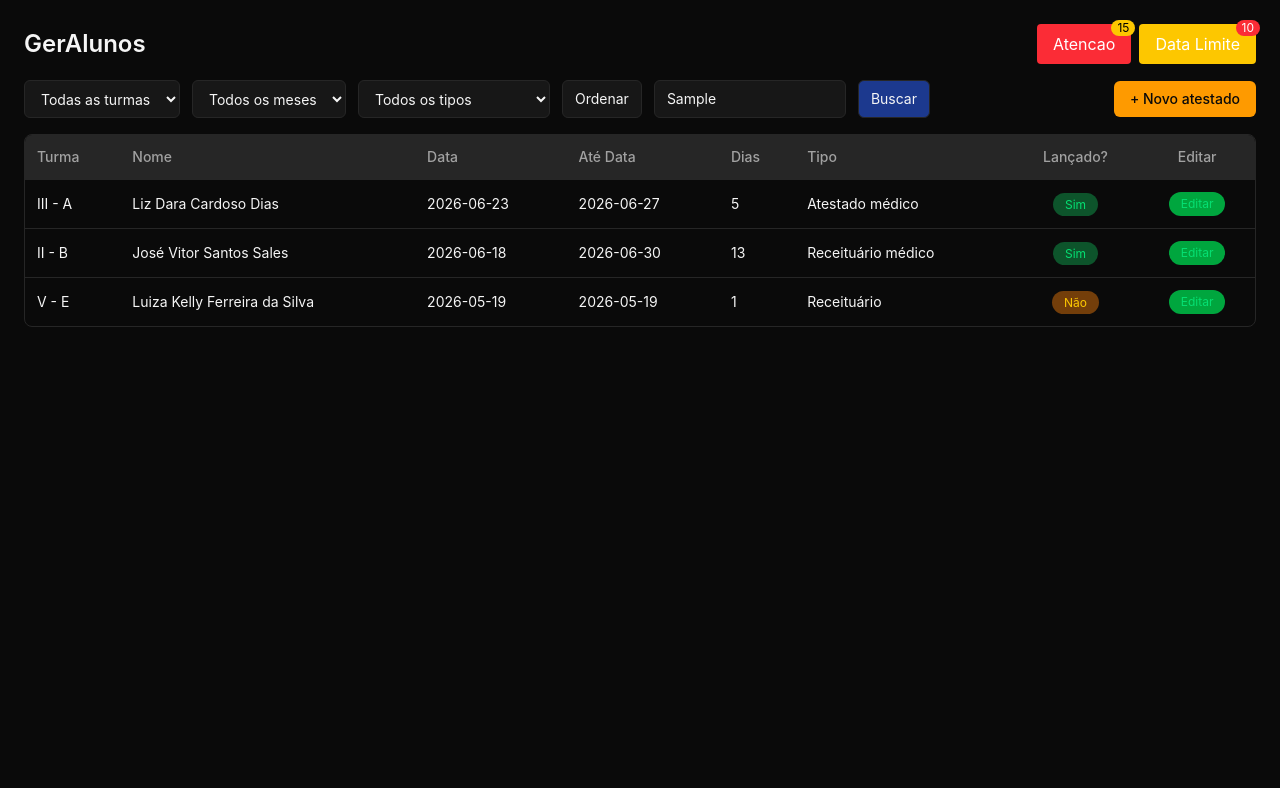
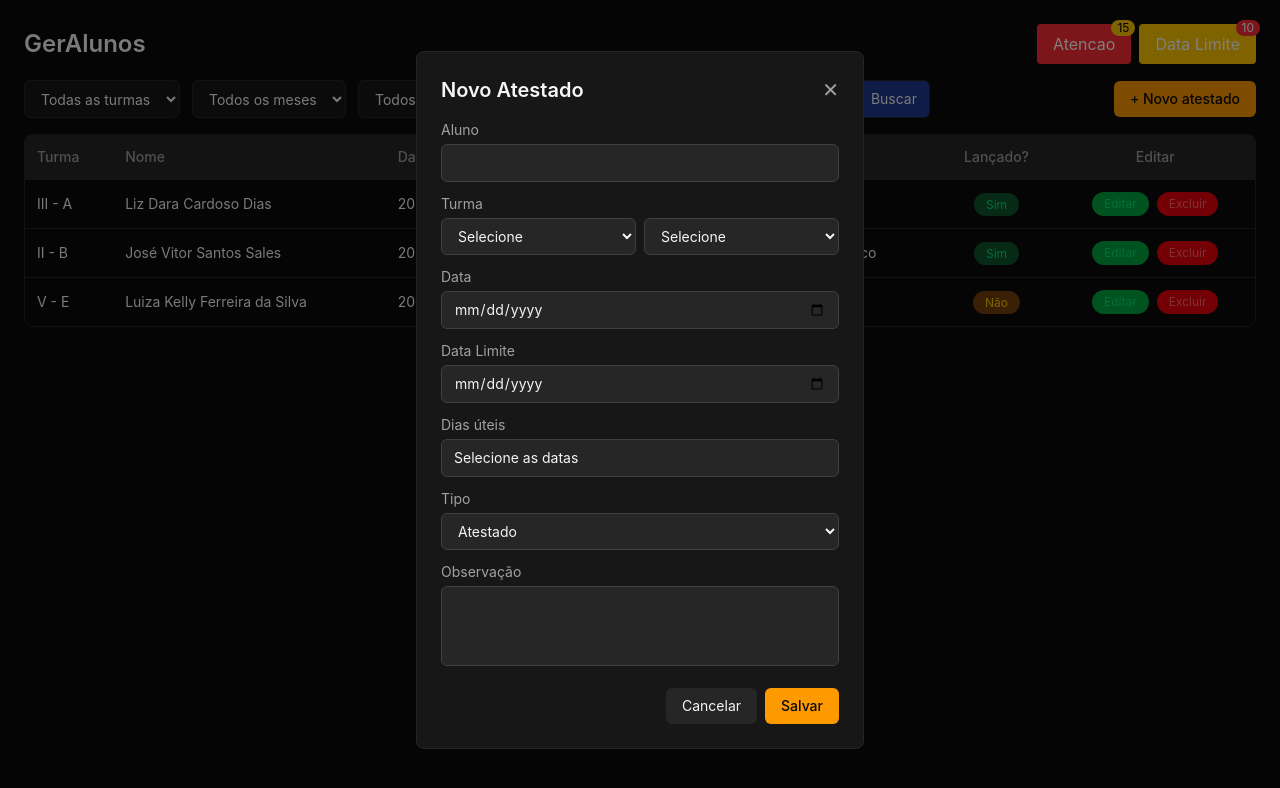
Before and after one commit to Sr-Okami/GerAlunos, a React (Vite) app: page / in a window 1280 px wide. Both pictures are taken after typing "Sample" into the empty fields and a click on the button "+ Novo atestado". Shown: the top 788 px of the page. Built offline with nearby package versions, Linux system fonts and the light colour scheme.

Commit message:
Modal para adicionar novos atestados.

```diff
--- a/main.js
+++ b/main.js
@@ -13,5 +13,5 @@ function createWindow() {
 
 app.whenReady().then(() => {
   createWindow()
-  Menu.setApplicationMenu(null)
+  Menu.setApplicationMenu(true)
 })
--- a/src/App.jsx
+++ b/src/App.jsx
@@ -1,10 +1,24 @@
+import { useState } from 'react'
 import AtestadosTable from "./components/AtestadosTable"
 import { mockAtestados } from "./data/mockAtestados"
 import FiltrosBar from "./components/FiltrosBar"
 import Atencao from "./components/Atencao"
 import DataLimite from "./components/DataLimite"
+import NovoAtestado from "./components/NovoAtestado"
 
 function App() {
+  const [atestados, setAtestados] = useState(mockAtestados)
+  const [modalAberto, setModalAberto] = useState(false)
+
+  const handleSalvarAtestado = (novoAtestado) => {
+    const novo = {
+      id: atestados.length + 1,
+      ...novoAtestado,
+      status: 'ativo'
+    }
+    setAtestados(prev => [novo, ...prev])
+  }
+
   return (
     <div className="min-h-screen bg-neutral-950 text-neutral-100 p-6">
       <div className="flex justify-between items-center mb-4">
@@ -17,12 +31,18 @@ function App() {
 
       <FiltrosBar
         turmas={['III - A', 'II - B', 'V - E']}
-        onNovoAtestado={() => console.log('clicou em novo atestado')}
+        onNovoAtestado={() => setModalAberto(true)}
       />
 
       <div className="border border-neutral-800 rounded-lg overflow-hidden">
-        <AtestadosTable atestados={mockAtestados} />
+        <AtestadosTable atestados={atestados} />
       </div>
+
+      <NovoAtestado
+        isOpen={modalAberto}
+        onClose={() => setModalAberto(false)}
+        onSalvar={handleSalvarAtestado}
+      />
     </div>
   )
 }
--- a/src/components/AtestadosTable.jsx
+++ b/src/components/AtestadosTable.jsx
@@ -16,7 +16,7 @@ function AtestadosTable({ atestados }) {
       <tbody>
         {atestados.map((atestado) => (
           <tr key={atestado.id} className="border-t border-neutral-800">
-            <td className="p-3">{atestado.turma}</td>
+            <td className="p-3">{atestado.turmaNumero} - {atestado.turmaLetra}</td>
             <td className="p-3">{atestado.nome}</td>
             <td className="p-3">{atestado.data}</td>
             <td className="p-3">{atestado.ateData}</td>
@@ -33,9 +33,12 @@ function AtestadosTable({ atestados }) {
                 </span>
               )}
             </td>
-            <td className="p-3 text-center">
+            <td className="p-3 text-center gap-2 flex justify-center">
               <button className="bg-green-600 text-green-400 hover:bg-green-950 text-xs px-3 py-1 rounded-full cursor-pointer">
                 Editar
+              </button>
+              <button className="bg-red-600 text-red-400 hover:bg-red-950 text-xs px-3 py-1 rounded-full cursor-pointer">
+                Excluir
               </button>
             </td>
           </tr>
--- /dev/null
+++ b/src/components/NovoAtestado.jsx
@@ -0,0 +1,235 @@
+import { useState, useEffect } from 'react'
+
+function NovoAtestado({ isOpen, onClose, onSalvar }) {
+  const [formData, setFormData] = useState({
+    nome: '',
+    turmaNumero: '',
+    turmaLetra: '',
+    data: '',
+    ateData: '',
+    dias: '',
+    obs: '',
+    tipo: 'Atestado'
+  })
+
+  // Função para calcular dias úteis (segunda a sexta)
+  const calcularDiasUteis = (dataInicio, dataFim) => {
+    if (!dataInicio || !dataFim) return 0
+
+    const inicio = new Date(dataInicio)
+    const fim = new Date(dataFim)
+
+    if (fim < inicio) return 0
+
+    let diasUteis = 0
+    const dataAtual = new Date(inicio)
+
+    while (dataAtual <= fim) {
+      const diaSemana = dataAtual.getDay()
+      // 0 = domingo, 6 = sábado
+      if (diaSemana !== 0 && diaSemana !== 6) {
+        diasUteis++
+      }
+      dataAtual.setDate(dataAtual.getDate() + 1)
+    }
+
+    return diasUteis
+  }
+
+  // Função para calcular dias corridos (inclui finais de semana)
+  const calcularDiasCorridos = (dataInicio, dataFim) => {
+    if (!dataInicio || !dataFim) return 0
+
+    const inicio = new Date(dataInicio)
+    const fim = new Date(dataFim)
+
+    if (fim < inicio) return 0
+
+    const diferenca = fim - inicio
+    return Math.floor(diferenca / (1000 * 60 * 60 * 24)) + 1
+  }
+
+  // Atualiza os dias automaticamente quando data ou ateData mudarem
+  useEffect(() => {
+    if (formData.data && formData.ateData) {
+      const diasUteis = calcularDiasUteis(formData.data, formData.ateData)
+      // const diasCorridos = calcularDiasCorridos(formData.data, formData.ateData)
+
+      setFormData(prev => ({
+        ...prev,
+        dias: diasUteis.toString()
+      }))
+    }
+  }, [formData.data, formData.ateData])
+
+  const handleChange = (e) => {
+    const { name, value } = e.target
+    setFormData(prev => ({ ...prev, [name]: value }))
+  }
+
+  const handleSubmit = (e) => {
+    e.preventDefault()
+    onSalvar(formData)
+    onClose()
+  }
+
+  if (!isOpen) return null
+
+  return (
+    <div className="fixed inset-0 bg-black/50 flex items-center justify-center z-50">
+      <div className="bg-neutral-900 rounded-lg p-6 w-full max-w-md border border-neutral-800">
+        <div className="flex justify-between items-center mb-4">
+          <h2 className="text-xl font-semibold">Novo Atestado</h2>
+          <button
+            onClick={onClose}
+            className="text-neutral-400 hover:text-white text-xl"
+          >
+            ✕
+          </button>
+        </div>
+
+        <form onSubmit={handleSubmit}>
+          <div className="space-y-3">
+            {/* Aluno */}
+            <div>
+              <label className="block text-sm text-neutral-400 mb-1">Aluno</label>
+              <input
+                type="text"
+                name="nome"
+                value={formData.nome}
+                onChange={handleChange}
+                className="w-full bg-neutral-800 border border-neutral-700 rounded-md px-3 py-2 text-sm"
+                required
+              />
+            </div>
+
+            {/* Turma */}
+            <div>
+              <label className="block text-sm text-neutral-400 mb-1">Turma</label>
+              <div className="flex gap-2">
+                <select
+                  name="turmaNumero"
+                  value={formData.turmaNumero}
+                  onChange={handleChange}
+                  className="w-full bg-neutral-800 border border-neutral-700 rounded-md px-3 py-2 text-sm"
+                >
+                  <option value="">Selecione</option>
+                  <option value="II">II</option>
+                  <option value="III">III</option>
+                  <option value="IV">IV</option>
+                  <option value="V">V</option>
+                </select>
+                <select
+                  name="turmaLetra"
+                  value={formData.turmaLetra}
+                  onChange={handleChange}
+                  className="w-full bg-neutral-800 border border-neutral-700 rounded-md px-3 py-2 text-sm"
+                >
+                  <option value="">Selecione</option>
+                  <option value="A">A</option>
+                  <option value="B">B</option>
+                  <option value="C">C</option>
+                  <option value="D">D</option>
+                  <option value="E">E</option>
+                  <option value="F">F</option>
+                </select>
+              </div>
+            </div>
+
+            {/* Data */}
+            <div>
+              <label className="block text-sm text-neutral-400 mb-1">Data</label>
+              <input
+                type="date"
+                name="data"
+                value={formData.data}
+                onChange={handleChange}
+                className="w-full bg-neutral-800 border border-neutral-700 rounded-md px-3 py-2 text-sm"
+                required
+              />
+            </div>
+
+            {/* Data Limite */}
+            <div>
+              <label className="block text-sm text-neutral-400 mb-1">Data Limite</label>
+              <input
+                type="date"
+                name="ateData"
+                value={formData.ateData}
+                onChange={handleChange}
+                className="w-full bg-neutral-800 border border-neutral-700 rounded-md px-3 py-2 text-sm"
+              />
+            </div>
+
+            {/* Dias (automático e somente leitura) */}
+            <div>
+              <label className="block text-sm text-neutral-400 mb-1">
+                Dias úteis
+                {formData.data && formData.ateData && (
+                  <span className="text-xs text-neutral-500 ml-2">
+                    (calculado automaticamente)
+                  </span>
+                )}
+              </label>
+              <input
+                type="text"
+                name="dias"
+                value={formData.dias || 'Selecione as datas'}
+                readOnly
+                className="w-full bg-neutral-800 border border-neutral-700 rounded-md px-3 py-2 text-sm cursor-default"
+              />
+            </div>
+
+            {/* Tipo */}
+            <div>
+              <label className="block text-sm text-neutral-400 mb-1">Tipo</label>
+              <select
+                name="tipo"
+                value={formData.tipo}
+                onChange={handleChange}
+                className="w-full bg-neutral-800 border border-neutral-700 rounded-md px-3 py-2 text-sm"
+              >
+                <option value="Atestado">Atestado</option>
+                <option value="Receituário">Receituário</option>
+                <option value="Declaração">Declaração</option>
+                <option value="Laudo">Laudo</option>
+                <option value="Declaração Religiosa">Declaração Religiosa</option>
+                <option value="Justificado">Justificado</option>
+              </select>
+            </div>
+
+            {/* Obs */}
+            <div>
+              <label className="block text-sm text-neutral-400 mb-1">Observação</label>
+              <textarea
+                name="obs"
+                value={formData.obs}
+                onChange={handleChange}
+                className="w-full bg-neutral-800 border border-neutral-700 rounded-md px-3 py-2 text-sm resize-none h-20"
+              />
+            </div>
+          </div>
+
+          {/* Botões */}
+          <div className="flex justify-end gap-2 mt-4">
+            <button
+              type="button"
+              onClick={onClose}
+              className="px-4 py-2 rounded-md text-sm bg-neutral-800 hover:bg-neutral-700"
+            >
+              Cancelar
+            </button>
+            <button
+              type="submit"
+              className="px-4 py-2 rounded-md text-sm bg-amber-500 text-neutral-950 font-medium hover:bg-amber-400"
+            >
+              Salvar
+            </button>
+          </div>
+        </form>
+      </div>
+    </div>
+  )
+}
+
+export default NovoAtestado
--- a/src/data/mockAtestados.js
+++ b/src/data/mockAtestados.js
@@ -1,7 +1,8 @@
 export const mockAtestados = [
   {
     id: 1,
-    turma: 'III - A',
+    turmaNumero: 'III',
+    turmaLetra: 'A',
     nome: 'Liz Dara Cardoso Dias',
     data: '2026-06-23',
     ateData: '2026-06-27',
@@ -12,7 +13,8 @@ export const mockAtestados = [
   },
   {
     id: 2,
-    turma: 'II - B',
+    turmaNumero: 'II',
+    turmaLetra: 'B',
     nome: 'José Vitor Santos Sales',
     data: '2026-06-18',
     ateData: '2026-06-30',
@@ -23,7 +25,8 @@ export const mockAtestados = [
   },
   {
     id: 3,
-    turma: 'V - E',
+    turmaNumero: 'V',
+    turmaLetra: 'E',
     nome: 'Luiza Kelly Ferreira da Silva',
     data: '2026-05-19',
     ateData: '2026-05-19',
```
